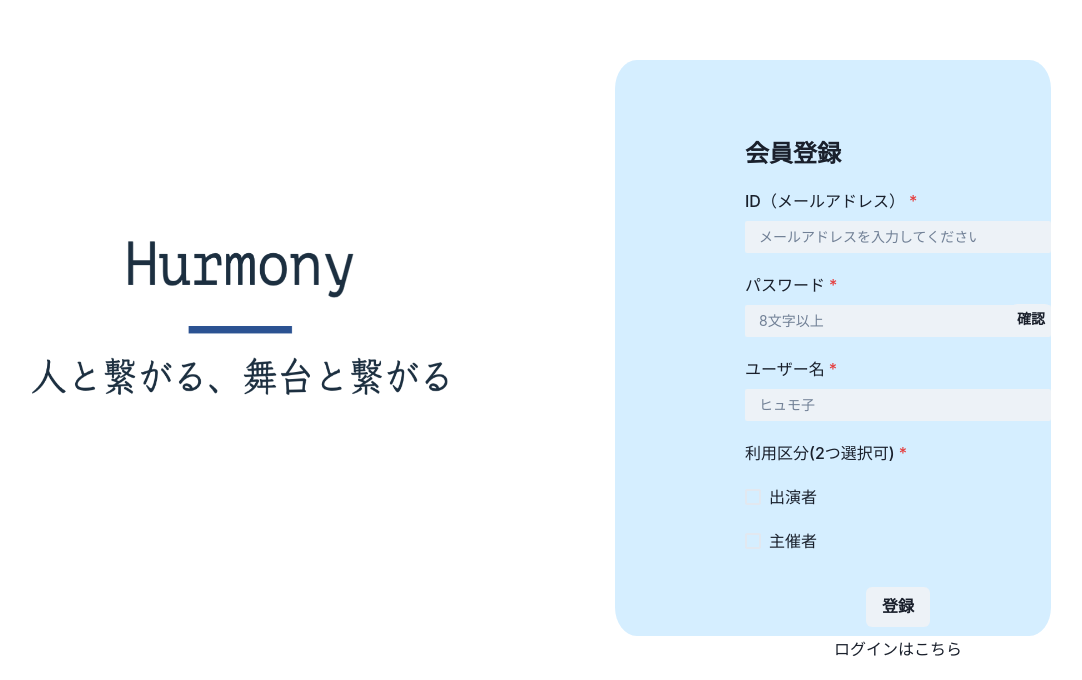
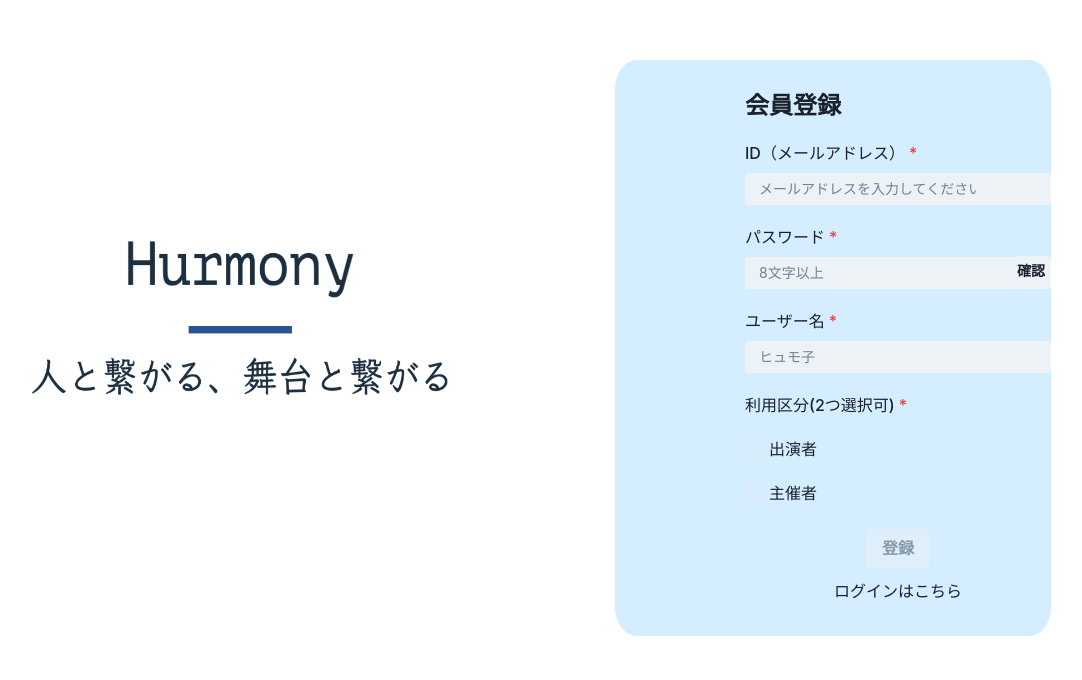
Before and after one commit to BugLizard/hurmony, a Next.js app: page /signup in a window 1280 px wide. Shown: the part 120-800 px from the top of the page, without its empty margins (153-1235 px from the left). Built offline with nearby package versions, Linux system fonts and the light colour scheme; no server answers.

Commit message:
disabledフラグを修正

```diff
--- a/src/pages/signup.tsx
+++ b/src/pages/signup.tsx
@@ -64,7 +64,6 @@ const Signup = () => {
       return newDivChecks;
     });
     setDivCheck(newDivChecks);
-    setCheckFlag(!checkFlag);
   };
 
   //会員登録処理
@@ -124,7 +123,7 @@ const Signup = () => {
       >
         <Box boxSize="-webkit-fit-content" mb="25px" marginLeft="130px">
           <FormControl isRequired>
-            <Heading marginTop="5rem" fontSize="2xl">
+            <Heading marginTop="2rem" fontSize="2xl">
               会員登録
             </Heading>
             <FormLabel marginTop="20px">ID（メールアドレス）</FormLabel>
@@ -192,7 +191,10 @@ const Signup = () => {
                     <Checkbox
                       id={check.name}
                       value={check.name}
-                      onChange={checkBoxHandler}
+                      onChange={(e) => {
+                        checkBoxHandler(e);
+                        setCheckFlag(!checkFlag);
+                      }}
                     >
                       {check.name}
                     </Checkbox>
@@ -201,18 +203,16 @@ const Signup = () => {
               );
             })}
           </FormControl>
-
           <br />
           <Center>
             <Box marginLeft="3rem" display="contents">
               <Button
-                marginTop="10px"
                 onClick={singUpHandler}
-                disabled={
+                isDisabled={
                   userEmail == "" ||
                   userName == "" ||
                   userPassword == "" ||
-                  checkFlag == true
+                  checkFlag == false
                 }
               >
                 登録
```
